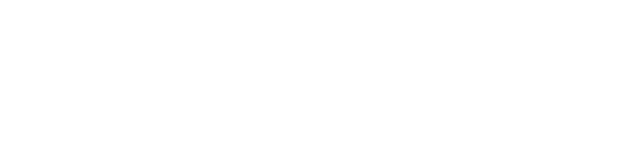
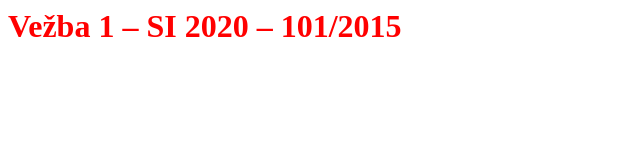
Before and after one commit to banekondic1996/Git-test, a plain HTML site: page index.html in a window 1280 px wide. Shown: the whole page, without its empty margins (0-640 px from the left). Drawn offline with Linux system fonts and the light colour scheme.

Commit message:
no message

```diff
--- a/index.html
+++ b/index.html
@@ -1,7 +1,7 @@
 <html>
-
+<link rel="stylesheet" href="style.css">
 <body>
-
+   <h1 class="h1-style">Vežba 1 – SI 2020 – 101/2015</h1>
 </body>
 
 </html>
--- /dev/null
+++ b/style.css
@@ -0,0 +1,3 @@
+.h1-style{
+color:red;
+}
```
